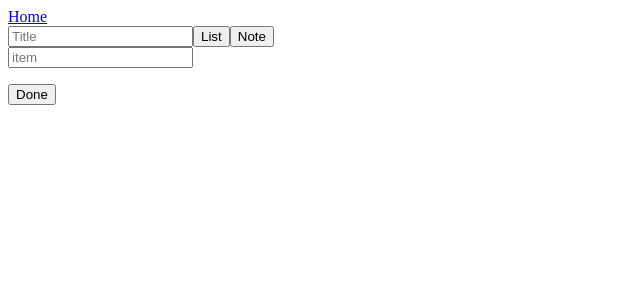
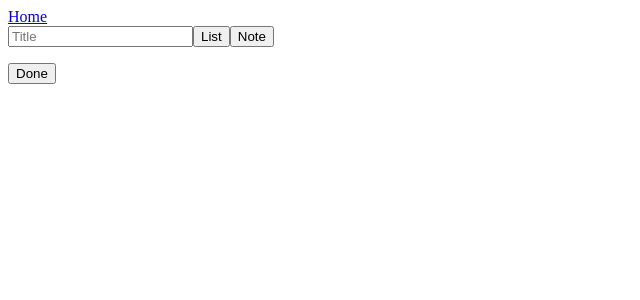
Before and after one commit to MrRob0t404/passion-project, a React (Create React App) app in the folder frontend/: page / in a window 1280 px wide. Shown: the top 300 px of the page, without its empty margins (0-640 px from the left). Built offline with nearby package versions, Linux system fonts and the light colour scheme.

Commit message:
Added note taking functionality

```diff
--- a/frontend/src/ToDo/Home.js
+++ b/frontend/src/ToDo/Home.js
@@ -18,8 +18,8 @@ class Home extends Component {
         const {
             onSubmitToDoList,
             submitList,
+            onSubmitNotes,
             handleTitileInput,
-            onSubmitTitle,
             handleInput,
             value,
             toDoList,
@@ -33,7 +33,7 @@ class Home extends Component {
             toDoArray
         } = this.props
 
-        // const {textField} = this.state
+        const {textField} = this.state
         console.log('toDoArray', toDoArray)
         return (
             <div>
@@ -55,7 +55,8 @@ class Home extends Component {
                     </button>
 
                     {/* either renders input box for to do list or text input field for notes */}
-                    <form onSubmit={onSubmitToDoList}><input name='task' placeholder ='item' type='text' value={task} onKeyPress={handleKeyPress} onChange={handleInput}/></form>
+                    {mode === 'list' && textField ? <form onSubmit={onSubmitToDoList}><input name='task' placeholder ='item' type='text' value={task} onKeyPress={handleKeyPress} onChange={handleInput}/></form> : mode === 'note' && textField ? <form onSubmit={onSubmitNotes}><textarea rows="4" cols="50" placeholder='Make a note'></textarea></form> : '' }
+
                 </div>
                 <div>
                     <div>
@@ -71,7 +72,7 @@ class Home extends Component {
                         {/* iterates through toDoList and renders each todo list in its own container  */}
                         {toDoArray.map(element => {
                             return (
-                                <div className='toDoBlock'>
+                                <div className='toDoBlockContainer'>
                                     <h3 id='title'>{element.title}</h3>
                                     <ul className='toDoItem'>{element.toDoList.map(ele => {
                                             return <li onClick={toggleComplete}>{ele}</li>
--- a/frontend/src/ToDo/ToDoRouter.js
+++ b/frontend/src/ToDo/ToDoRouter.js
@@ -37,9 +37,10 @@ class ToDoRouter extends Component {
     }
 
     //Handles notes submission
-    // onSubmitNotes = e => {
-    //     e.preventDefault();
-    // }
+    onSubmitNotes = e => {
+        e.preventDefault();
+        console.log('handle note submission')
+    }
 
 
     toggleComplete = e => {
@@ -97,6 +98,7 @@ class ToDoRouter extends Component {
             submitList={this.submitList}
             handleTitileInput={this.handleTitileInput}
             handleInput={this.handleInput}
+            onSubmitNotes={this.onSubmitNotes}
             toDoList={toDoList}
             toDoArray={toDoArray}
             toggleComplete={this.toggleComplete}
```
